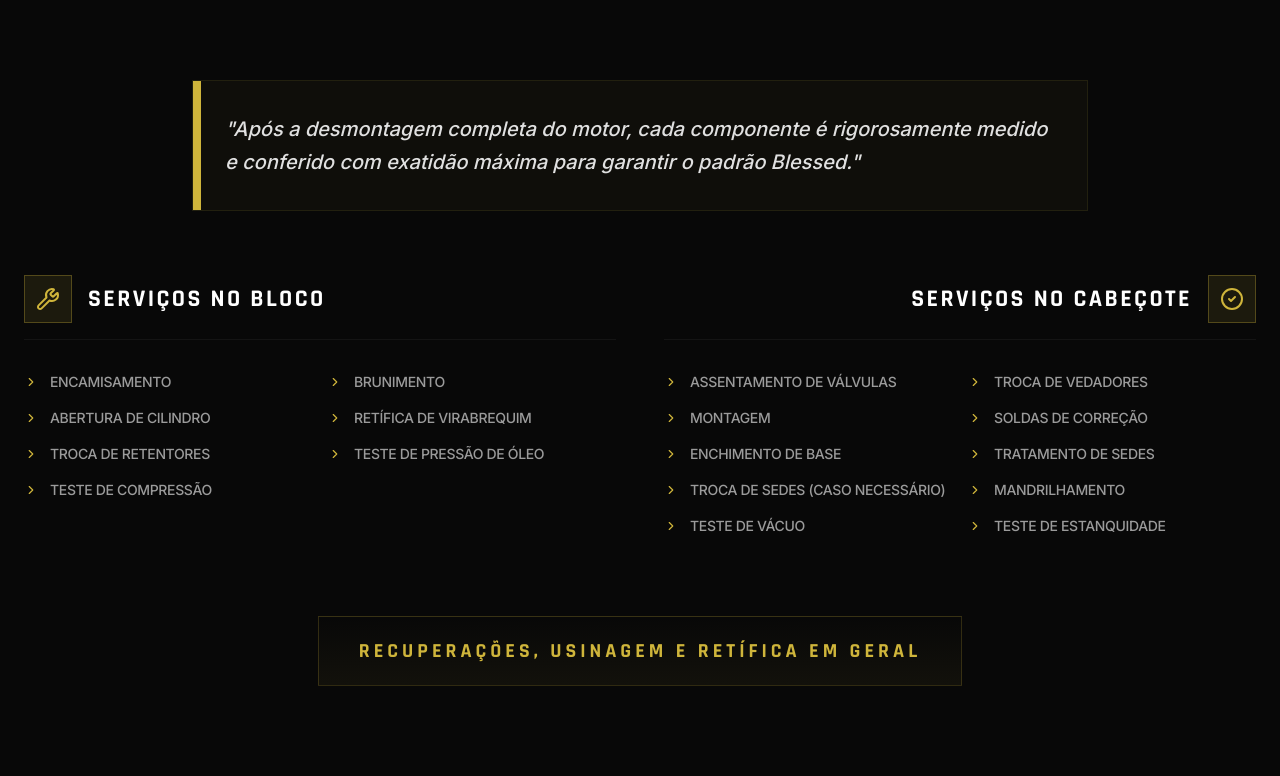
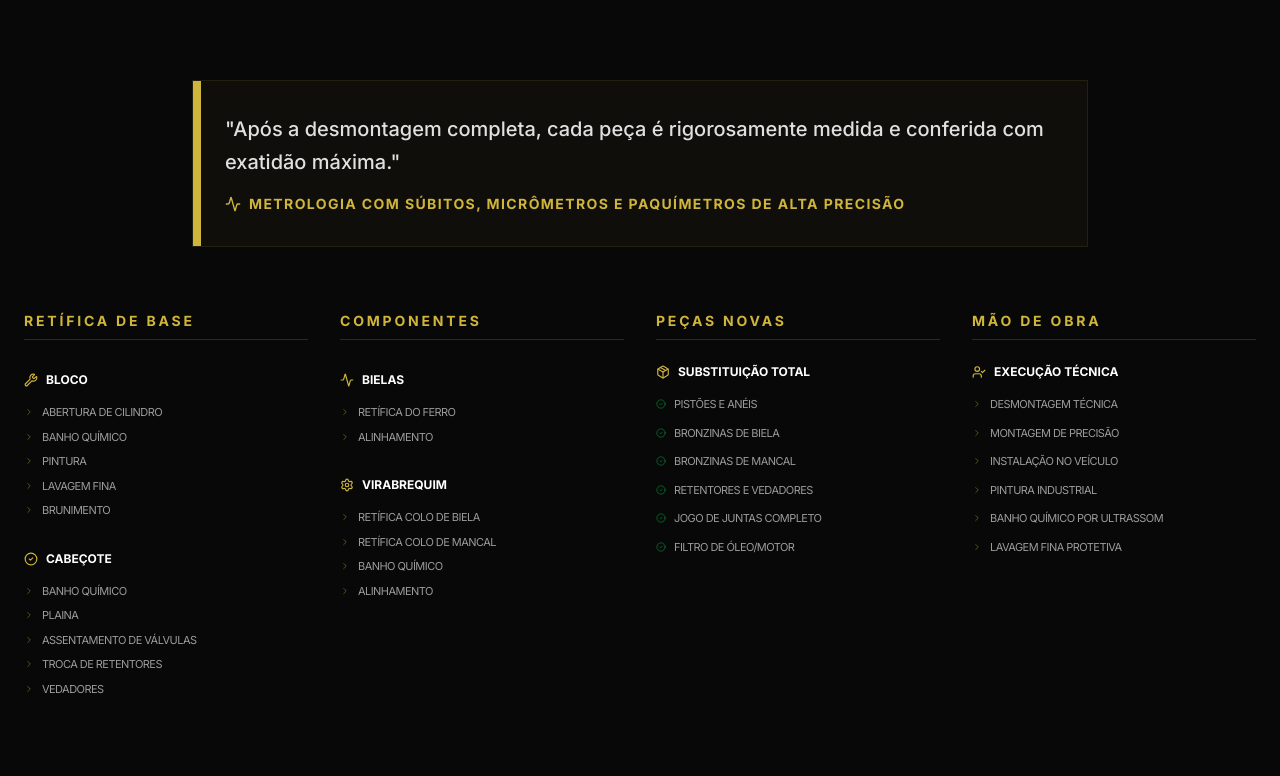
Before and after one commit to LuisGustavoCassioli/retifica-testes, a React (Vite) app: page / in a window 1280 px wide. Shown: the part 1068-1844 px from the top of the page. Built offline with nearby package versions, Linux system fonts and the light colour scheme.

Commit message:
feat: implement full technical scope grid (replaced parts, component restoration, labor)

```diff
--- a/src/components/Services.tsx
+++ b/src/components/Services.tsx
@@ -1,28 +1,33 @@
 import { useRef } from 'react'
 import { motion, useInView } from 'framer-motion'
-import { Wrench, CheckCircle2, ChevronRight } from 'lucide-react'
+import { Wrench, CheckCircle2, ChevronRight, Activity, Settings, Package, UserCheck } from 'lucide-react'
 
-const blockServices = [
-    'Encamisamento',
-    'Brunimento',
-    'Abertura de cilindro',
-    'Retífica de virabrequim',
-    'Troca de retentores',
-    'Teste de pressão de óleo',
-    'Teste de compressão',
+const blockHeadServices = [
+    { title: 'Bloco', items: ['Abertura de Cilindro', 'Banho Químico', 'Pintura', 'Lavagem Fina', 'Brunimento'], icon: Wrench },
+    { title: 'Cabeçote', items: ['Banho Químico', 'Plaina', 'Assentamento de Válvulas', 'Troca de Retentores', 'Vedadores'], icon: CheckCircle2 },
 ]
 
-const headServices = [
-    'Assentamento de válvulas',
-    'Troca de vedadores',
-    'Montagem',
-    'Soldas de correção',
-    'Enchimento de base',
-    'Tratamento de sedes',
-    'Troca de sedes (caso necessário)',
-    'Mandrilhamento',
-    'Teste de vácuo',
-    'Teste de estanquidade',
+const componentRestoration = [
+    { title: 'Bielas', items: ['Retífica do Ferro', 'Alinhamento'], icon: Activity },
+    { title: 'Virabrequim', items: ['Retífica Colo de Biela', 'Retífica Colo de Mancal', 'Banho Químico', 'Alinhamento'], icon: Settings },
+]
+
+const replacedParts = [
+    'Pistões e Anéis',
+    'Bronzinas de Biela',
+    'Bronzinas de Mancal',
+    'Retentores e Vedadores',
+    'Jogo de Juntas Completo',
+    'Filtro de Óleo/Motor',
+]
+
+const laborServices = [
+    'Desmontagem Técnica',
+    'Montagem de Precisão',
+    'Instalação no Veículo',
+    'Pintura Industrial',
+    'Banho Químico por Ultrassom',
+    'Lavagem Fina Protetiva',
 ]
 
 export default function Services() {
@@ -72,61 +77,91 @@ export default function Services() {
                     style={{ background: 'rgba(207,181,59,0.03)', border: '1px solid rgba(207,181,59,0.1)' }}
                 >
                     <div className="absolute top-0 left-0 w-2 h-full bg-gold-racing" />
-                    <p className="text-lg md:text-xl font-medium text-[#e0e0e0] leading-relaxed italic">
-                        "Após a desmontagem completa do motor, cada componente é rigorosamente medido e conferido com exatidão máxima para garantir o padrão Blessed."
+                    <p className="text-lg md:text-xl font-medium text-[#e0e0e0] leading-relaxed mb-4">
+                        "Após a desmontagem completa, cada peça é rigorosamente medida e conferida com exatidão máxima."
                     </p>
+                    <div className="flex items-center gap-2 text-gold-racing text-sm font-bold uppercase tracking-widest">
+                        <Activity size={16} />
+                        Metrologia com Súbitos, Micrômetros e Paquímetros de Alta Precisão
+                    </div>
                 </motion.div>
 
-                <div className="grid grid-cols-1 lg:grid-cols-2 gap-12">
-                    {/* Block Services */}
-                    <motion.div
-                        initial={{ opacity: 0, x: -30 }}
-                        animate={inView ? { opacity: 1, x: 0 } : {}}
-                        transition={{ duration: 0.7, delay: 0.2 }}
-                        className="space-y-8"
-                    >
-                        <div className="flex items-center gap-4 border-b border-white/5 pb-4">
-                            <div className="w-12 h-12 flex items-center justify-center bg-gold-racing/10 border border-gold-racing/30">
-                                <Wrench size={24} className="text-gold-racing" />
-                            </div>
-                            <h3 className="text-2xl font-black uppercase font-heading text-white tracking-widest">
-                                Serviços no Bloco
-                            </h3>
+                <div className="grid grid-cols-1 md:grid-cols-2 lg:grid-cols-4 gap-8">
+                    {/* 1. Core Machining */}
+                    <div className="space-y-8">
+                        <h3 className="text-sm font-black uppercase tracking-[0.2em] text-gold-racing border-b border-gold-racing/20 pb-2">Retífica de Base</h3>
+                        {blockHeadServices.map((group) => (
+                            <motion.div key={group.title} className="space-y-4" initial={{ opacity: 0 }} animate={inView ? { opacity: 1 } : {}}>
+                                <div className="flex items-center gap-2 text-white font-bold uppercase text-xs">
+                                    <group.icon size={14} className="text-gold-racing" />
+                                    {group.title}
+                                </div>
+                                <ul className="space-y-2">
+                                    {group.items.map((item, i) => (
+                                        <li key={i} className="flex items-center gap-2 text-[11px] text-[#9b9b9b] uppercase tracking-tighter">
+                                            <ChevronRight size={10} className="text-gold-racing/50" />
+                                            {item}
+                                        </li>
+                                    ))}
+                                </ul>
+                            </motion.div>
+                        ))}
+                    </div>
+
+                    {/* 2. Component Restoration */}
+                    <div className="space-y-8">
+                        <h3 className="text-sm font-black uppercase tracking-[0.2em] text-gold-racing border-b border-gold-racing/20 pb-2">Componentes</h3>
+                        {componentRestoration.map((group) => (
+                            <motion.div key={group.title} className="space-y-4" initial={{ opacity: 0 }} animate={inView ? { opacity: 1 } : {}}>
+                                <div className="flex items-center gap-2 text-white font-bold uppercase text-xs">
+                                    <group.icon size={14} className="text-gold-racing" />
+                                    {group.title}
+                                </div>
+                                <ul className="space-y-2">
+                                    {group.items.map((item, i) => (
+                                        <li key={i} className="flex items-center gap-2 text-[11px] text-[#9b9b9b] uppercase tracking-tighter">
+                                            <ChevronRight size={10} className="text-gold-racing/50" />
+                                            {item}
+                                        </li>
+                                    ))}
+                                </ul>
+                            </motion.div>
+                        ))}
+                    </div>
+
+                    {/* 3. Replaced Parts */}
+                    <div className="space-y-6">
+                        <h3 className="text-sm font-black uppercase tracking-[0.2em] text-gold-racing border-b border-gold-racing/20 pb-2">Peças Novas</h3>
+                        <div className="flex items-center gap-2 text-white font-bold uppercase text-xs mb-4">
+                            <Package size={14} className="text-gold-racing" />
+                            Substituição Total
                         </div>
-                        <ul className="grid grid-cols-1 sm:grid-cols-2 gap-4">
-                            {blockServices.map((service, i) => (
-                                <li key={i} className="flex items-center gap-3 text-[#9b9b9b] hover:text-white transition-colors group">
-                                    <ChevronRight size={14} className="text-gold-racing group-hover:translate-x-1 transition-transform" />
-                                    <span className="text-sm font-medium uppercase tracking-tight">{service}</span>
+                        <ul className="space-y-3">
+                            {replacedParts.map((item, i) => (
+                                <li key={i} className="flex items-center gap-2 text-[11px] text-[#9b9b9b] uppercase tracking-tighter">
+                                    <CheckCircle2 size={10} className="text-green-500/50" />
+                                    {item}
                                 </li>
                             ))}
                         </ul>
-                    </motion.div>
+                    </div>
 
-                    {/* Head Services */}
-                    <motion.div
-                        initial={{ opacity: 0, x: 30 }}
-                        animate={inView ? { opacity: 1, x: 0 } : {}}
-                        transition={{ duration: 0.7, delay: 0.3 }}
-                        className="space-y-8"
-                    >
-                        <div className="flex items-center gap-4 border-b border-white/5 pb-4 text-right lg:flex-row-reverse lg:text-left">
-                            <div className="w-12 h-12 flex items-center justify-center bg-gold-racing/10 border border-gold-racing/30">
-                                <CheckCircle2 size={24} className="text-gold-racing" />
-                            </div>
-                            <h3 className="text-2xl font-black uppercase font-heading text-white tracking-widest">
-                                Serviços no Cabeçote
-                            </h3>
+                    {/* 4. Labor */}
+                    <div className="space-y-6">
+                        <h3 className="text-sm font-black uppercase tracking-[0.2em] text-gold-racing border-b border-gold-racing/20 pb-2">Mão de Obra</h3>
+                        <div className="flex items-center gap-2 text-white font-bold uppercase text-xs mb-4">
+                            <UserCheck size={14} className="text-gold-racing" />
+                            Execução Técnica
                         </div>
-                        <ul className="grid grid-cols-1 sm:grid-cols-2 gap-4">
-                            {headServices.map((service, i) => (
-                                <li key={i} className="flex items-center gap-3 text-[#9b9b9b] hover:text-white transition-colors group">
-                                    <ChevronRight size={14} className="text-gold-racing group-hover:translate-x-1 transition-transform" />
-                                    <span className="text-sm font-medium uppercase tracking-tight">{service}</span>
+                        <ul className="space-y-3">
+                            {laborServices.map((item, i) => (
+                                <li key={i} className="flex items-center gap-2 text-[11px] text-[#9b9b9b] uppercase tracking-tighter">
+                                    <ChevronRight size={10} className="text-gold-racing/50" />
+                                    {item}
                                 </li>
                             ))}
                         </ul>
-                    </motion.div>
+                    </div>
                 </div>
 
                 {/* Footer statement */}
@@ -138,7 +173,7 @@ export default function Services() {
                 >
                     <div className="inline-block px-10 py-5 border border-gold-racing/20 bg-linear-to-b from-transparent to-gold-racing/5">
                         <span className="text-lg md:text-xl font-bold uppercase tracking-[0.2em] font-heading text-gold-racing">
-                            Recuperações, Usinagem e Retífica em Geral
+                            Recuperação, Usinagem e Retífica em Geral
                         </span>
                     </div>
                 </motion.div>
```
